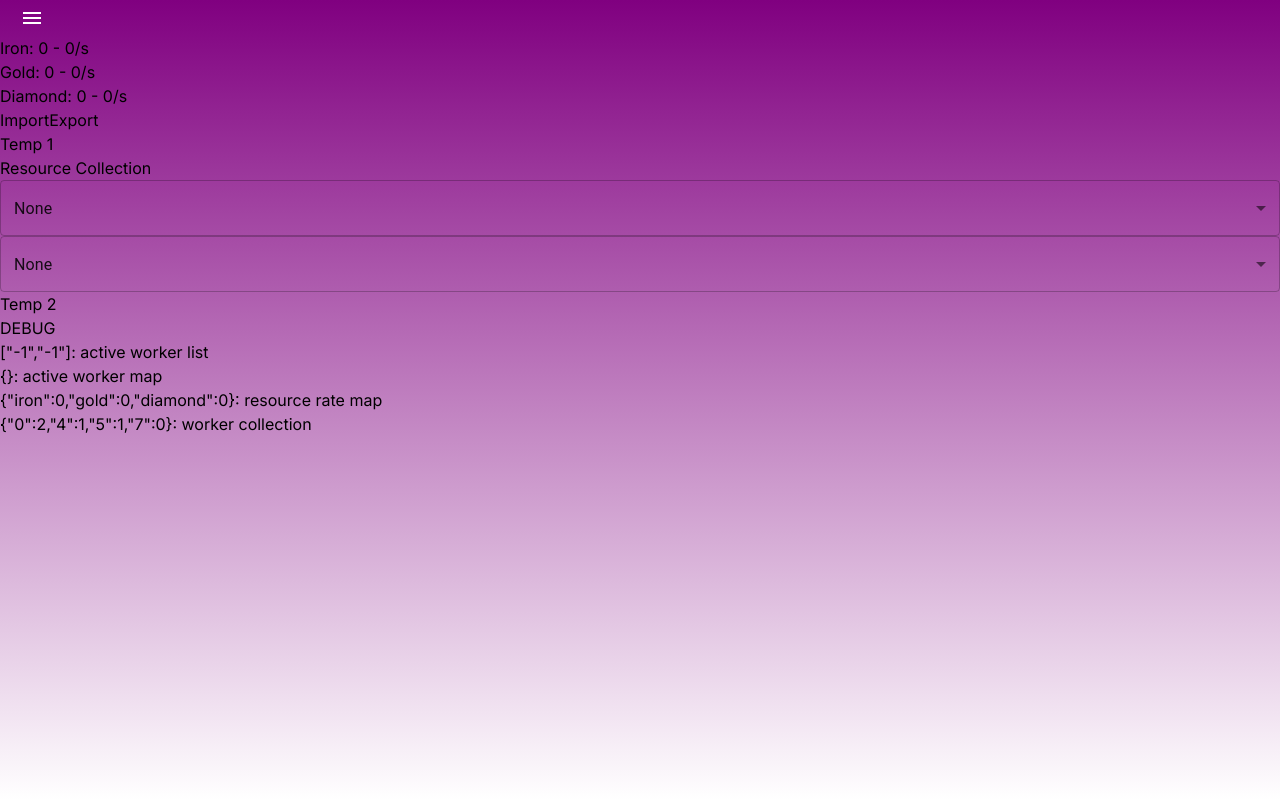
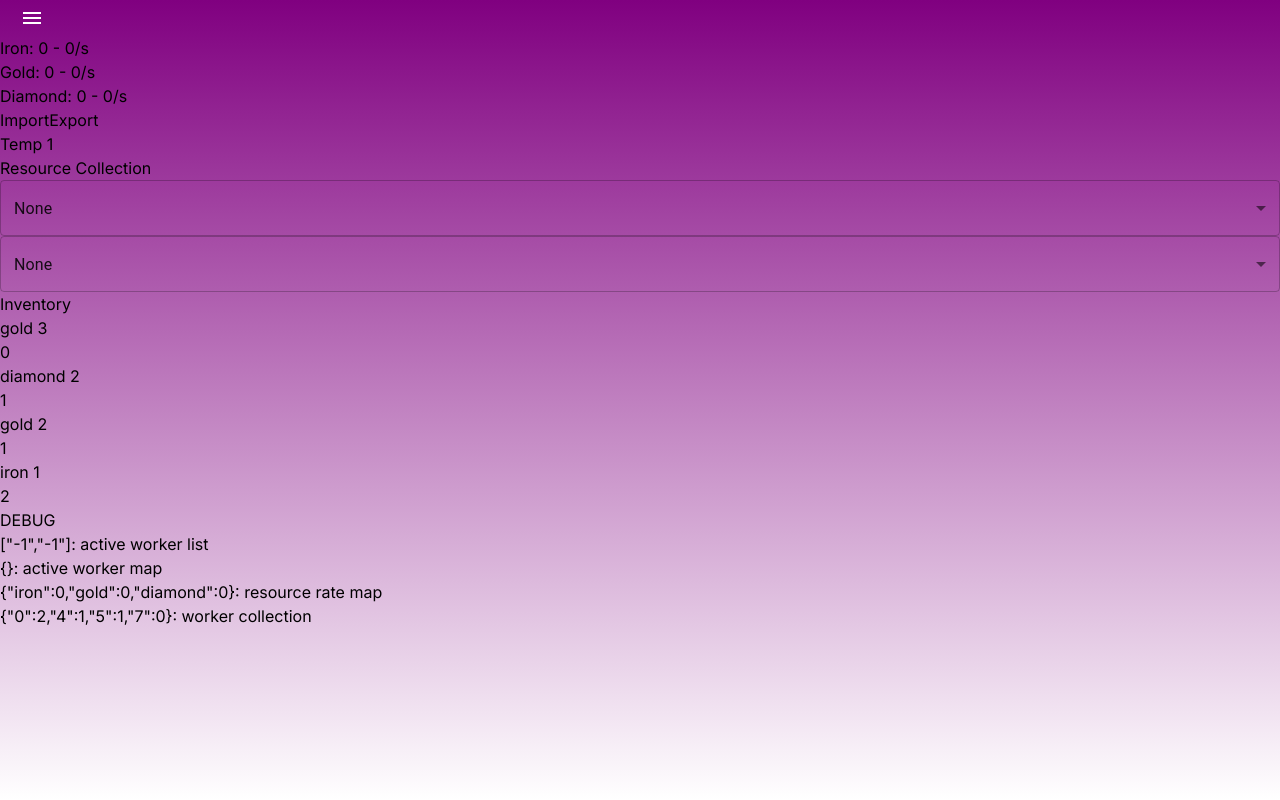
Before and after one commit to Alahkaih/personal-website, a Next.js app: page /games/combined in a window 1280 px wide. Built offline with nearby package versions, Linux system fonts and the light colour scheme.

Commit message:
Added inventory

```diff
--- a/package.json
+++ b/package.json
@@ -18,7 +18,8 @@
     "next": "^14.0.4",
     "prettier": "^3.1.1",
     "react": "^18",
-    "react-dom": "^18"
+    "react-dom": "^18",
+    "zod": "^3.22.4"
   },
   "devDependencies": {
     "@types/node": "^20",
--- a/src/app/games/combined/page.tsx
+++ b/src/app/games/combined/page.tsx
@@ -4,6 +4,7 @@ import ResourceCollection from "@/components/combinedGames/resourceCollection";
 import { ReactNode, useReducer } from "react";
 import { combinedGameReducer, initialState } from "./combinedGamePageReducer";
 import ResourceHeader from "@/components/combinedGames/resourceHeader";
+import Inventory from "@/components/combinedGames/inventory";
 
 export default function Combined() {
     //TODO FIX BUG WHERE STATE IS PARTIALLY CARRIED OVER BETWEEN REDIRECTS
@@ -35,7 +36,8 @@ export default function Combined() {
 
                 <div className="w-full lg:w-1/3 px-2 mb-4">
                     <div className="bg-white p-5 rounded-lg shadow">
-                        <h2 className="text-xl font-semibold mb-4">Temp 2</h2>
+                        <h2 className="text-xl font-semibold mb-4">Inventory</h2>
+                        <Inventory state={state} dispatch={dispatch}/>
                     </div>
                 </div>
                 <div className="w-full px-2 mb-4">
--- /dev/null
+++ b/src/components/combinedGames/inventory.tsx
@@ -0,0 +1,24 @@
+import { CombinedGameReducerAction, CombinedGameState, getWorkerFromId } from "@/app/games/combined/combinedGamePageReducer";
+import { Dispatch } from "react";
+
+type InventoryProps = {
+    dispatch: Dispatch<CombinedGameReducerAction>;
+    state: CombinedGameState;
+}
+
+export default function Inventory({state, dispatch} : InventoryProps) {
+    const renderWorkerCollection = () => {
+        return Object.entries(state.resourceCollection.workerCollection).reverse().map((entry) => {
+            const [workerId, workerCount] = entry;
+            const {level, workerType} = getWorkerFromId(Number(workerId))
+            return <div key={workerId} className="w-2/5 bg-blue-400 flex justify-between mx-0.5 mt-4">
+                <div className="ml-2">{workerType} {level}</div> <div className="mr-2">{workerCount}</div>
+            </div>
+        })
+    }
+    return (
+        <div className="flex flex-wrap justify-evenly -mx-2">
+            {renderWorkerCollection()}
+        </div>
+    );
+}
```
Also changed, not shown: 1 other file (tests, documents, lock files or other folders).
